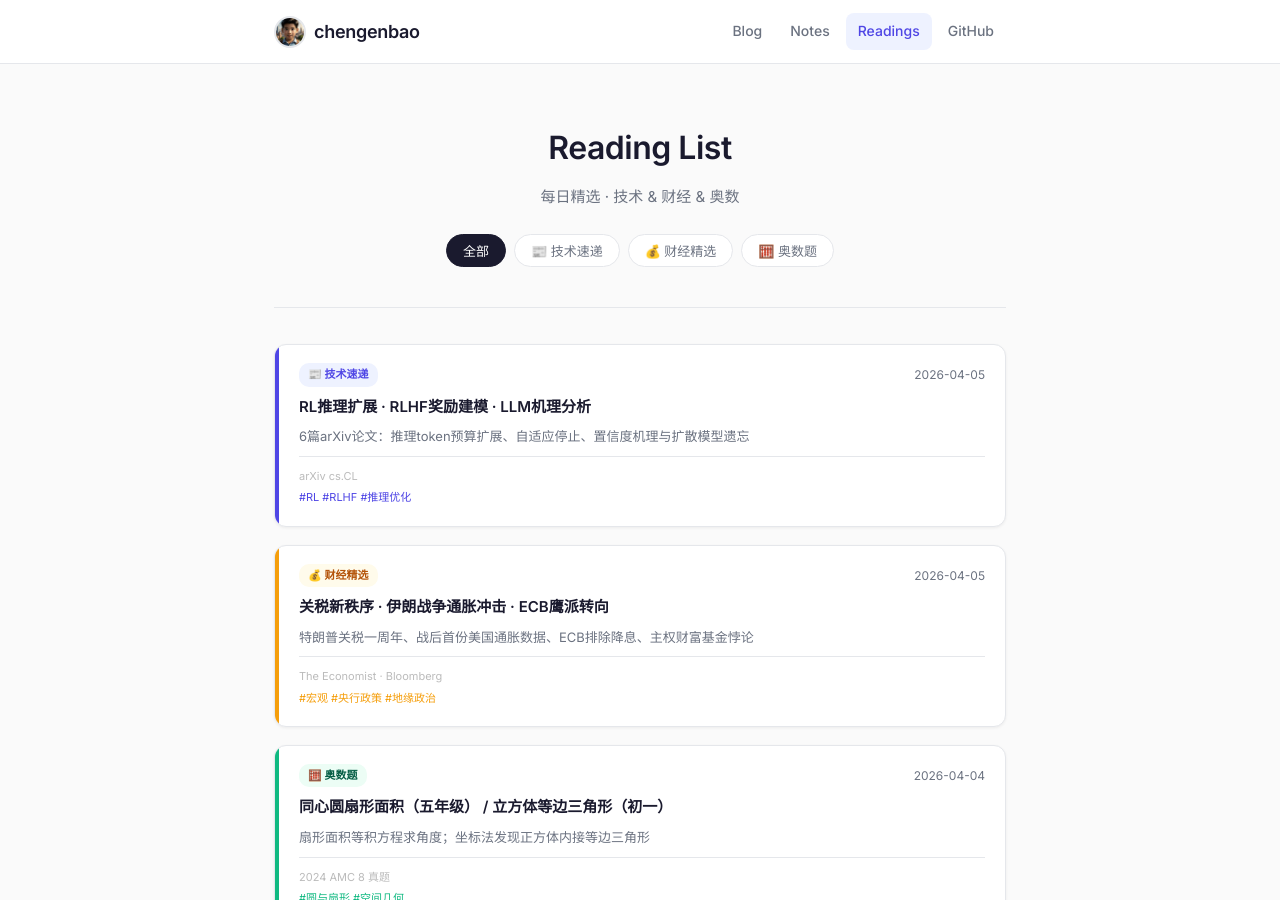
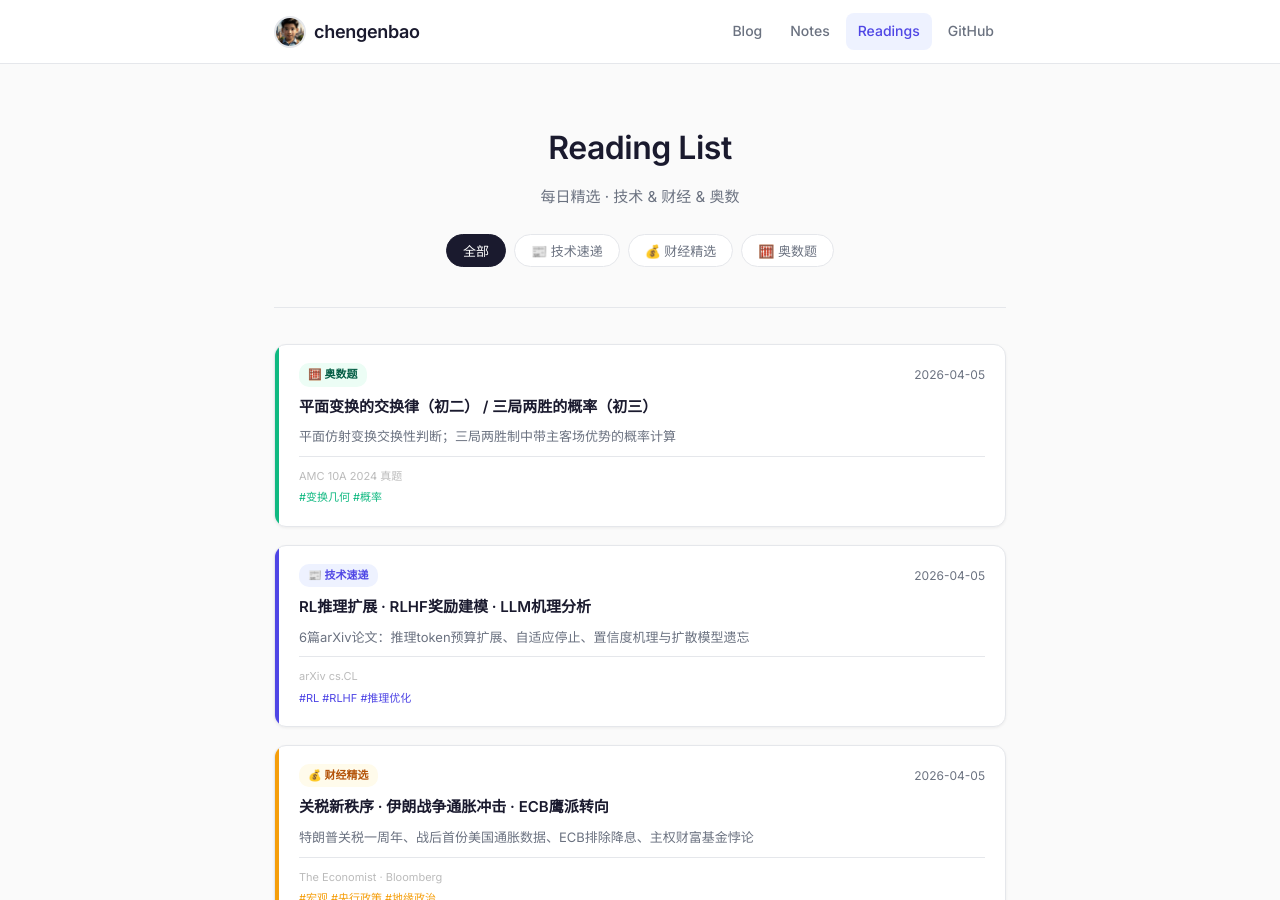
Before and after one commit to chengenbao/chengenbao.github.io, a Jekyll site: the page built from reading-list/index.md, in a window 1280 px wide and 900 px high. Built offline with Jekyll 4.4.1, drawn with Linux system fonts in a browser that asks for light colours.

Commit message:
add math card 2026-04-05

```diff
--- a/reading-list/index.md
+++ b/reading-list/index.md
@@ -18,6 +18,21 @@
   </div>
 
   <div class="rl-grid">
+<a class="rl-card math" href="/reading-list/2026-04-05-math/">
+  <div class="rl-accent"></div>
+  <div class="rl-body">
+    <div class="rl-top">
+      <span class="rl-badge math">🧮 奥数题</span>
+      <time>2026-04-05</time>
+    </div>
+    <h2>平面变换的交换律（初二） / 三局两胜的概率（初三）</h2>
+    <p>平面仿射变换交换性判断；三局两胜制中带主客场优势的概率计算</p>
+    <div class="rl-meta">
+      <span class="rl-source">AMC 10A 2024 真题</span>
+      <span class="rl-tags">#变换几何 #概率</span>
+    </div>
+  </div>
+</a>
 <a class="rl-card tech" href="/reading-list/2026-04-05-tech-daily/">
   <div class="rl-accent"></div>
   <div class="rl-body">
```
